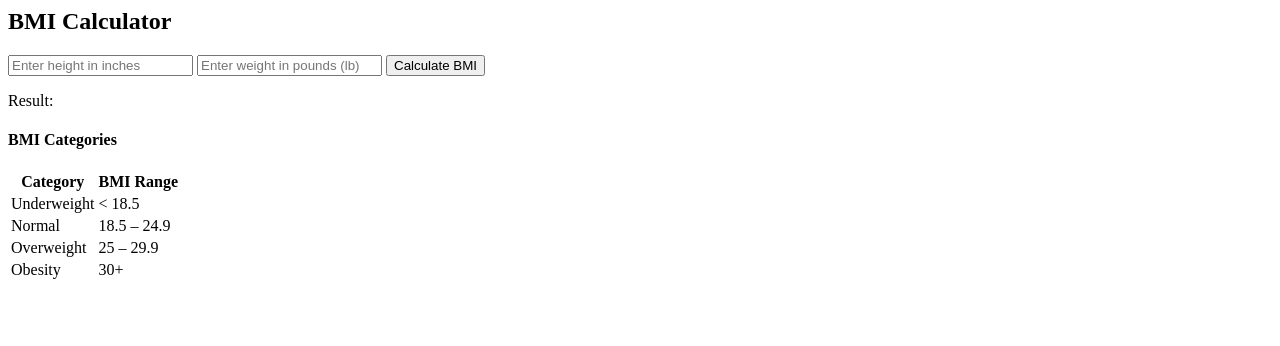
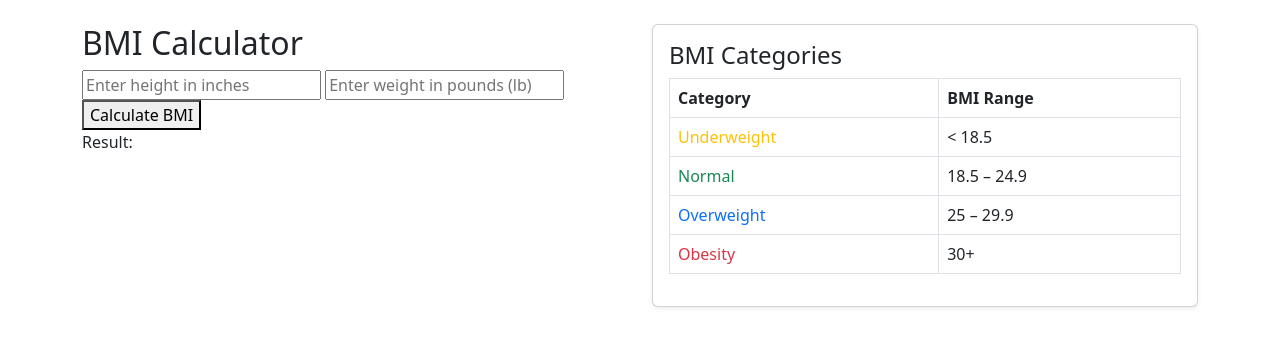
Before and after one commit to 2025162693-blip/BMI-Calculator-, a plain HTML site: page index.html in a window 1280 px wide. Drawn offline with nearby package versions, Linux system fonts and the light colour scheme.

Commit message:
Add Bootstrap for improved styling in BMI Calculator

```diff
--- a/index.html
+++ b/index.html
@@ -2,9 +2,12 @@
 <head>
 <title>BMI Calculator</title>
 
+<link rel="stylesheet" href="https://cdn.jsdelivr.net/npm/bootstrap@5.3.0/dist/css/bootstrap.min.css">
+
 </head>
 <body>
 
+    <div class="container mt-4">
     <div class="row">
 
     <div class="col-md-6">
@@ -32,7 +35,7 @@
 </div>
         </div>
     </div>
-
+    </div>
     <script>
         function calculateBMI() {
             let inches = parseFloat(document.getElementById('inches').value);
```
